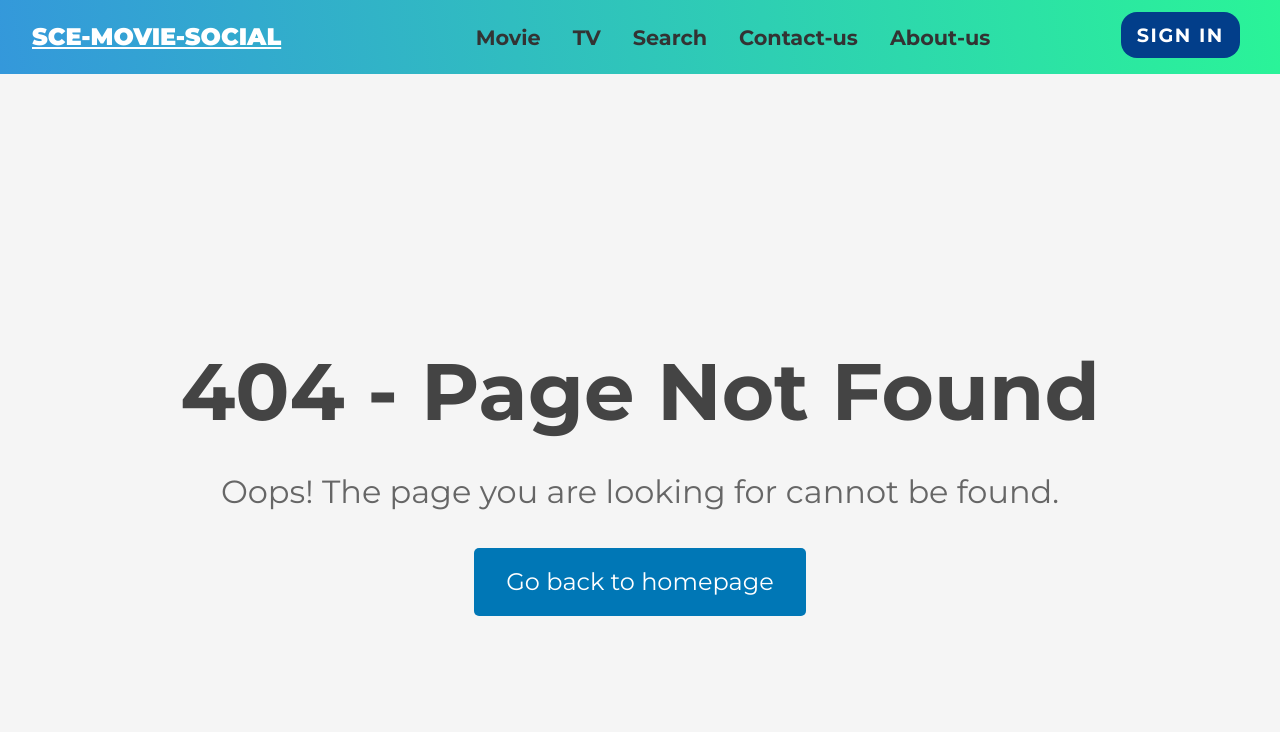
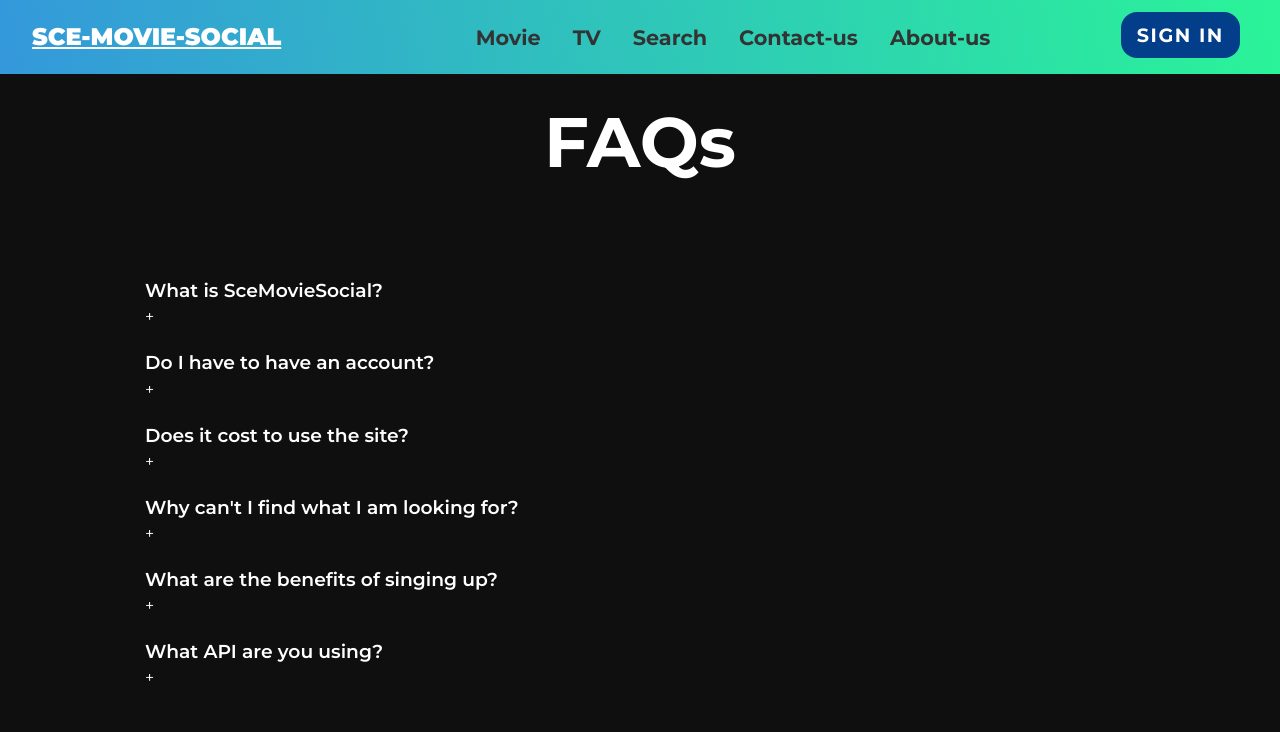
Before and after one commit to hadarShR/SceMovieSocial, a React (Create React App) app: page /faq in a window 1280 px wide. Shown: the top 732 px of the page. Built offline with nearby package versions, Linux system fonts and the light colour scheme; no server answers.

Commit message:
BSPMC2323-175 <added FAQ page>

```diff
--- a/src/App.js
+++ b/src/App.js
@@ -23,6 +23,7 @@ import Cookies from "./pages/Cookies";
 import TermsAndPolicies from "./pages/TermsAndPolicies";
 import PostsReports from "./pages/PostsReports";
 import AddAdmin from "./pages/AddAdmin";
+import Faq from "./pages/Faq";
 
 const App = () => {
   const location = useLocation();
@@ -46,6 +47,7 @@ const App = () => {
           <Route path="/userprofile" element={<UserProfile />} />
           <Route path="/cookies" element={<Cookies />} />
           <Route path="/termsandpolicies" element={<TermsAndPolicies />} />
+          <Route path="/faq" element={<Faq />} />
           <Route path="*" element={<NotFound />} />
           <Route element={<AdminRoute />}>
             <Route path="/admin" element={<AdminDash />} />
--- a/src/components/Footer.jsx
+++ b/src/components/Footer.jsx
@@ -20,7 +20,7 @@ const Footer = () => {
             <Link to="/contactus">Contact us</Link>
           </div>
           <div className="footer__content__menu">
-            <Link to="/">FAQ</Link>
+            <Link to="/faq">FAQ</Link>
             <Link to="/cookies">Cookies</Link>
           </div>
         </div>
--- /dev/null
+++ b/src/pages/Faq.jsx
@@ -0,0 +1,148 @@
+import React, { useEffect, useState } from "react";
+import styled from "styled-components";
+
+const dataCollection = [
+  {
+    question: "What is SceMovieSocial?",
+    answer:
+      "SceMovieSocial is A closed SCE student social networking site focused on movies/series, allowing users to connect with people with similar interests, share their movie/series reviews and viewing experiences with them. You can also use this platform to discover new movies/series and see what others think about them.",
+  },
+  {
+    question: "Do I have to have an account?",
+    answer:
+      "No, you don't. You will need an account if you want to enjoy detailed and rich content of movies and series.",
+  },
+  {
+    question: "Does it cost to use the site?",
+    answer: "No, it is free to use our website.",
+  },
+  {
+    question: "Why can't I find what I am looking for?",
+    answer:
+      "There are two common scenarios. First, the media has not been added to our database yet. Second, it could be a misspelling, typo or foreign language issue." +
+      "Movies and TV shows support translated titles as well as what we call 'Alternative Titles'. A lot of times the issue is simply that the translated or alternative title hasn't been added.",
+  },
+  {
+    question: "What are the benefits of singing up?",
+    answer:
+      "There are many things you can do on the site with a registered account. Signing up for an account will not only allow you to view more details of the content, rate movies and series, add movies to your favorites list and post reviews of a movie or series.",
+  },
+  {
+    question: "What API are you using?",
+    answer:
+      "We use the TMDB API. " +
+      "TMDB API is a web service that provides developers with access to movie and series data, search functionality, image and trailer content, authentication and integration capabilities, and more, allowing them to create a wide variety of movie and series related applications and services.",
+  },
+];
+
+const Faq = () => {
+  useEffect(() => {
+    window.scrollTo(0, 0);
+  }, []);
+
+  const [accordion, setActiveAccordion] = useState(-1);
+
+  const toggleAccordion = (index) => {
+    setActiveAccordion(index);
+  };
+
+  return (
+    <Styledsection>
+      <h1>FAQs</h1>
+      <section className="faq"></section>
+      <div className="container">
+        <div className="accordion_faq">
+          {dataCollection.map((item, index) => (
+            <div key={index} onClick={() => toggleAccordion(index)}>
+              <div className="accordion_faq_heading">
+                <h3 className={accordion === index ? "active" : ""}>
+                  {item.question}
+                </h3>
+              </div>
+              <div>
+                {accordion === index ? (
+                  <>
+                    <span className="verticle">-</span>
+                  </>
+                ) : (
+                  <>
+                    <span className="verticle">+</span>
+                  </>
+                )}
+              </div>
+              <div>
+                <p className={accordion === index ? "active" : "inactive"}>
+                  {item.answer}
+                </p>
+              </div>
+            </div>
+          ))}
+        </div>
+      </div>
+    </Styledsection>
+  );
+};
+
+// Styles
+const Styledsection = styled.div`
+  h1 {
+    margin-top: 1rem;
+    font-size: 70px;
+    text-align: center;
+    margin-bottom: 0.5rem;
+  }
+  .faq {
+    background-repeat: no-repeat;
+    background-size: cover;
+    height: 50px;
+  }
+  .container {
+    padding-top: 1.5rem;
+    padding-bottom: 1.5rem;
+  }
+  .accordion-simple > .active {
+    display: block;
+  }
+  .accordion_faq {
+    width: 80%;
+    margin-left: 130px;
+  }
+  .accordion_faq .inactive {
+    display: none;
+  }
+  .accordion_faq > div {
+    background-color: var(--white);
+    margin-bottom: 20px;
+    padding: 0px 15px;
+    border-radius: 5px;
+    cursor: pointer;
+  }
+  .accordion_faq_heading {
+    display: flex;
+    justify-content: space-between;
+    align-items: center;
+  }
+  .accordion_faq_heading .active {
+    color: var(--text-primary);
+  }
+  .accordion_faq_heading h3 {
+    color: var(--text-secondary);
+    font-weight: 600;
+  }
+  .accordion_faq p {
+    margin: 0px;
+    padding-bottom: 30px;
+    folor: var(--text-secondary);
+    line-height: 1.4;
+  }
+  @media screen and (max-width: 768px) {
+    .faq {
+      padding: 2rem 1rem 3rem 1rem;
+    }
+    .accordion_faq {
+      width: 100%;
+    }
+  }
+`;
+
+export default Faq;
```
